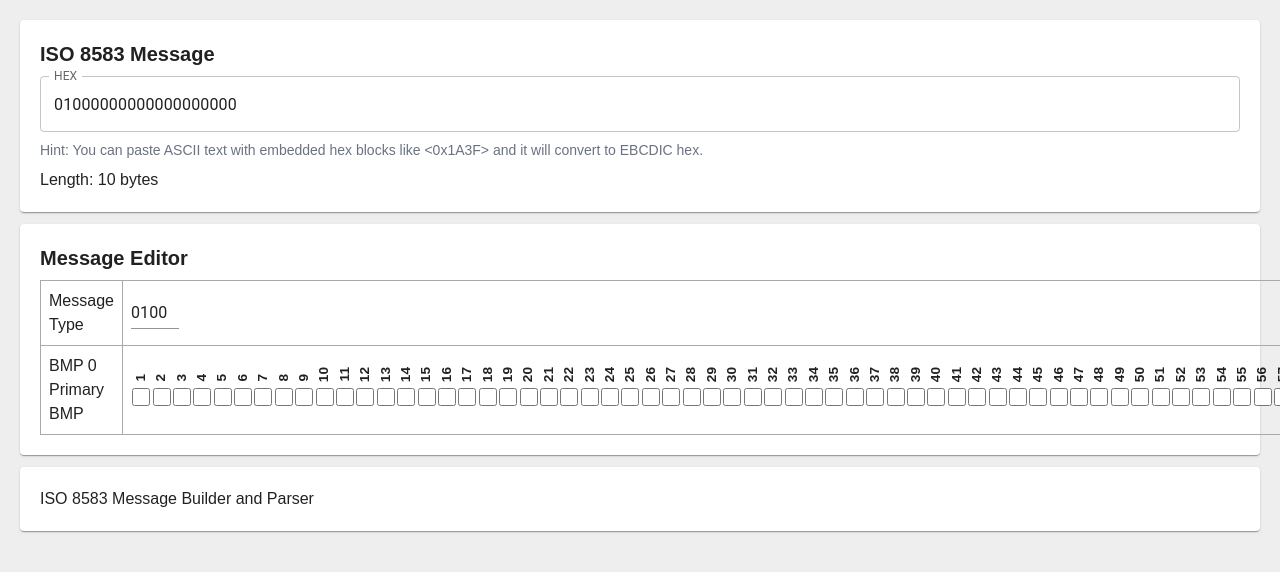
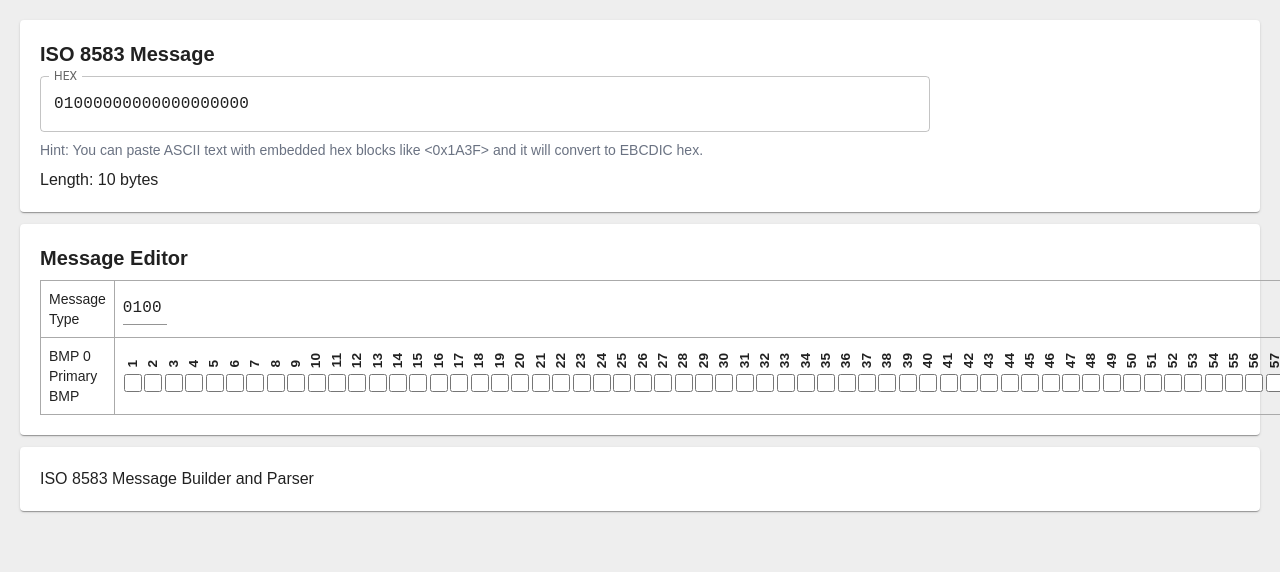
Before and after one commit to potpiejimmy/isobuilder-next, a Next.js app: page / in a window 1280 px wide. Shown: the top 572 px of the page. Built offline with nearby package versions, Linux system fonts and the light colour scheme.

Commit message:
implementing building and parsing

```diff
--- a/components/bmp.tsx
+++ b/components/bmp.tsx
@@ -36,7 +36,7 @@ export const BmpComponent: React.FC<BmpProps> = ({
 
     newSelectedValues.sort((a, b) => a - b);
     setSelectedValues(newSelectedValues);
-    console.log("Selected bitmap values:", newSelectedValues);
+//    console.log("Selected bitmap values:", newSelectedValues);
 
     if (onChange) {
       onChange(newSelectedValues);
--- /dev/null
+++ b/components/hextextfield.tsx
@@ -0,0 +1,79 @@
+import React, { useState, useEffect } from 'react';
+import TextField, { TextFieldProps } from '@mui/material/TextField';
+
+interface HexTextFieldProps extends Omit<TextFieldProps, 'onChange' | 'value'> {
+  maxLength?: number;
+  value?: string;
+  emitImmediate?: boolean;
+  onChange?: (value: string) => void;
+}
+
+const HexTextField: React.FC<HexTextFieldProps> = ({
+  maxLength,
+  onChange,
+  value,
+  emitImmediate = false,
+  ...otherProps
+}) => {
+  const [localValue, setLocalValue] = useState(value || '');
+
+  // Sync local value with external value prop
+  useEffect(() => {
+    setLocalValue(value || '');
+  }, [value]);
+
+  const handleChange = (event: React.ChangeEvent<HTMLInputElement>) => {
+    let newValue = event.target.value;
+
+    // Filter to only allow hexadecimal characters
+    newValue = newValue.replace(/[^0-9a-fA-F]/g, '');
+
+    // Convert to uppercase
+    newValue = newValue.toUpperCase();
+
+    // Apply maxLength if specified
+    if (maxLength && newValue.length > maxLength) {
+      newValue = newValue.slice(0, maxLength);
+    }
+
+    // Update local state
+    setLocalValue(newValue);
+
+    // Emit immediately if configured
+    if (emitImmediate && onChange) {
+      onChange(newValue);
+    }
+  };
+
+  const handleBlur = () => {
+    // Emit value to parent only when losing focus (if not emitting immediately)
+    if (!emitImmediate && onChange) {
+      onChange(localValue);
+    }
+  };
+
+  return (
+    <TextField
+      {...otherProps}
+      value={localValue}
+      onChange={handleChange}
+      onBlur={handleBlur}
+      slotProps={{
+        ...otherProps.slotProps,
+        htmlInput: {
+          ...otherProps.slotProps?.htmlInput,
+          maxLength: maxLength,
+        },
+      }}
+      sx={{
+        ...otherProps.sx,
+        width: `${maxLength ? maxLength+1 : 100}ch`,
+        '& input': {
+          fontFamily: 'monospace',
+        },
+      }}
+    />
+  );
+};
+
+export default HexTextField;
--- a/components/isofield.tsx
+++ b/components/isofield.tsx
@@ -1,5 +1,6 @@
 import TextField from '@mui/material/TextField';
 import React, { useState, useEffect } from 'react';
+import HexTextField from './hextextfield';
 
 interface IsoFieldProps {
   def?: any;
@@ -17,7 +18,7 @@ export const IsoFieldComponent: React.FC<IsoFieldProps> = ({
   onChange
 }) => {
   const [_val, setVal] = useState<string>('');
-  const [_parsing, setParsing] = useState<boolean>(false);
+//  const [_parsing, setParsing] = useState<boolean>(false);
 
   // EBCDIC conversion table
   const e2a = [
@@ -41,7 +42,7 @@ export const IsoFieldComponent: React.FC<IsoFieldProps> = ({
 
   // Initialize value from init prop
   useEffect(() => {
-    if (_parsing) return;
+//    if (_parsing) return;
     let v = '';
     if (init) {
       v = init;
@@ -51,7 +52,7 @@ export const IsoFieldComponent: React.FC<IsoFieldProps> = ({
       }
     }
     setVal(v);
-    setTimeout(() => emitVal(v), 0);
+    //emitVal(v);
   }, [init, def]);
 
   const mask = (): string => {
@@ -59,9 +60,9 @@ export const IsoFieldComponent: React.FC<IsoFieldProps> = ({
     return '00'.repeat(len());
   };
 
-  const lengthField = (): string => {
+  const lengthField = (val: string): string => {
     if (!def || !def.lenlen) return '';
-    const fieldLen = _val ? Math.round(_val.length / 2) : 0;
+    const fieldLen = val ? Math.round(val.length / 2) : 0;
     const lens = ('' + (Math.pow(10, def.lenlen) + fieldLen)).substr(1);
     return 'F' + lens.split('').join('F');
   };
@@ -76,7 +77,7 @@ export const IsoFieldComponent: React.FC<IsoFieldProps> = ({
   };
 
   const emitVal = (v: string) => {
-    let e = lengthField();
+    let e = lengthField(v);
     e += v.replace(/_/g, '');
     if (e.length % 2) e += '0';
     if (len()) {
@@ -87,12 +88,11 @@ export const IsoFieldComponent: React.FC<IsoFieldProps> = ({
     }
   };
 
-  const handleChange = (e: React.ChangeEvent<HTMLInputElement>) => {
-    setParsing(true);
-    const newVal = e.target.value;
+  const handleChange = (newVal: string) => {
+    //setParsing(true);
     setVal(newVal);
     emitVal(newVal);
-    setTimeout(() => setParsing(false), 500);
+    //setTimeout(() => setParsing(false), 500);
   };
 
   // Utility functions
@@ -134,37 +134,23 @@ export const IsoFieldComponent: React.FC<IsoFieldProps> = ({
   return (
     <div className="iso-field">
       {len() > 0 && (
-        <TextField variant='standard'
-          sx={{ width: (len() * 2 + 2) + 'ch' }}
+        <HexTextField variant='standard'
           value={_val}
           onChange={handleChange}
-          slotProps={{
-            htmlInput: {
-              maxLength: len() * 2,
-              pattern: '[A-Fa-f0-9]*'
-            }
-          }}
+          maxLength={len() * 2}
           placeholder={mask()}
-          style={{ fontFamily: 'monospace' }}
         />
       )}
 
       {def && def.lenlen && (
         <div className='flex flex-row gap-1 items-center'>
-          <div>{lengthField()}</div>
-          <TextField variant='standard'
-            sx={{ width: 100 + 'ch' }}
+          <div className='font-[monospace] text-sm'>{lengthField(_val)}</div>
+          <HexTextField variant='standard'
             value={_val}
             onChange={handleChange}
-            slotProps={{
-              htmlInput: {
-                pattern: '[A-Fa-f0-9]*'
-              }
-            }}
             placeholder="Enter hex"
-            style={{ fontFamily: 'monospace' }}
           />
-          {_val.length % 2 === 1 && <span> 0</span>}
+          {_val.length % 2 === 1 && <span className='font-[monospace] text-sm'> 0</span>}
         </div>
       )}
 
--- a/pages/index.tsx
+++ b/pages/index.tsx
@@ -4,6 +4,7 @@ import TextField from '@mui/material/TextField';
 import { parseAndConvertPastedString } from '../utils/ebcdic';
 import { BmpComponent } from '@/components/bmp';
 import IsoFieldComponent from '@/components/isofield';
+import HexTextField from '@/components/hextextfield';
 
 export default function Home() {
   const [hexValue, setHexValue] = useState('01000000000000000000');
@@ -71,23 +72,104 @@ export default function Home() {
     return (bmps[3] && bmps[3].endsWith('3')) || !!(messageType && messageType.startsWith('01'));
   }
 
+  const bitmapToHex = (bmp: number[], offset=0) => {
+    let res = new Array(64).fill('0');
+    for (let i in bmp) {
+      res[bmp[i]-1-offset] = '1';
+    }
+    return BigInt('0b1'+res.join("")).toString(16).substring(1);
+  }
+
+  const hexToBitmap = (hex: string, offset=0) => {
+    let bmp = [];
+    let res = BigInt('0x1'+hex).toString(2).substring(1);
+    for (let i=0; i<64; i++) {
+      if (res.charAt(i)=='1') bmp.push(i+offset+1);
+    }
+    return bmp;
+  }
+
+  const build = (useBmp0?: number[], useBmp1?: number[], useBmps?: Record<number,string>) => {
+    const currentBmp0 = useBmp0 ?? bmp0;
+    const currentBmp1 = useBmp1 ?? bmp1;
+    const currentBmps = useBmps ?? bmps;
+    //if (this._parsing) return;
+    let res = messageType;
+    res += bitmapToHex(currentBmp0);
+    if (currentBmp0[0]==1) res += bitmapToHex(currentBmp1,64);
+    for (let i in currentBmp0) {
+      if (currentBmp0[i]>1 && currentBmps[currentBmp0[i]]) res += currentBmps[currentBmp0[i]];
+    }
+    if (currentBmp0[0]==1) {
+      for (let i in currentBmp1) {
+        if (currentBmps[currentBmp1[i]]) res += currentBmps[currentBmp1[i]];
+      }
+    }
+    setHexValue(res);
+    //this.msgs = [];
+  }
+
+  const parse = (msg: string) => {
+    //this._parsing = true;
+    let offset = 0;
+    setMessageType(msg.substr(offset,4));
+    offset += 4;
+    setBmp0(hexToBitmap(msg.substr(offset,16)));
+    offset += 16;
+    if (bmp0[0]==1) {
+      setBmp1(hexToBitmap(msg.substr(offset,16), 64));
+      offset += 16;
+    }
+    for (let i in bmp0) {
+      let no = bmp0[i];
+      if (no>1 && isodef[no]) {
+        offset = parseField(msg, offset, no);
+      }
+    }
+    if (bmp0[0]==1) {
+      for (let i in bmp1) {
+        let no = bmp1[i];
+        if (isodef[no]) {
+          offset = parseField(msg, offset, no);
+        }
+      }
+    } else {
+      setBmp1([]);
+    }
+    //this.msgs = [];
+    //if (offset != msg.length) {
+    //  this.msgs.push({severity:'error', summary:'Invalid message', detail:'Invalid message length, expected length is '+offset/2});
+    //} else {
+    //  this.msgs.push({severity:'success', summary:'Message okay', detail:'Message successfully parsed'});
+    //}
+    //setTimeout(()=>this._parsing = false, 500);
+  }
+
+  const parseField = (msg: string, offset: number, no: number) => {
+    let len = emv() && isodef[no].len_emv ? isodef[no].len_emv! : isodef[no].len!;
+    if (isodef[no].lenlen) {
+      let lena = msg.substr(offset, isodef[no].lenlen*2);
+      len = parseInt(lena.replace(/[fF]/g,''));
+      len += isodef[no].lenlen;
+    }
+    bmps[no] = msg.substr(offset, len*2);
+    offset += len*2;
+    return offset;
+  }
+
   const bmpChange = (event: { no: number; val: string }) => {
     bmps[event.no] = event.val;
-//    setTimeout(()=>this.build(), 0);
+    build(undefined, undefined, bmps);
   }
 
-  const handleHexChange = (event: React.ChangeEvent<HTMLInputElement>) => {
-    const value = event.target.value;
-    // Only allow hexadecimal characters (0-9, A-F, a-f)
-    if (/^[0-9A-Fa-f]*$/.test(value)) {
-      setHexValue(value);
-      // Update message type from first 4 characters
-      setMessageType(value.substring(0, 4).padEnd(4, '0'));
-    }
+  const handleHexChange = (value: string) => {
+    setHexValue(value);
+    // Update message type from first 4 characters
+    setMessageType(value.substring(0, 4).padEnd(4, '0'));
+    parse(value);
   };
 
-  const handleMessageTypeChange = (event: React.ChangeEvent<HTMLInputElement>) => {
-    const value = event.target.value;
+  const handleMessageTypeChange = (value: string) => {
     // Only allow digits 0-9 and max 4 characters
     if (/^[0-9]*$/.test(value) && value.length <= 4) {
       const paddedValue = value.padEnd(4, '0');
@@ -123,14 +205,14 @@ export default function Home() {
         <Paper>
           <div className="p-5 flex flex-col gap-2">
             <h1 className="text-xl font-bold">ISO 8583 Message</h1>
-            <TextField
-              id="outlined-basic"
+            <HexTextField
               className="w-full"
               label="HEX"
               variant="outlined"
               value={hexValue}
               onChange={handleHexChange}
               onPaste={handlePaste}
+              emitImmediate={true}
             />
             <span className='text-sm text-gray-500'>Hint: You can paste ASCII text with embedded hex blocks like &lt;0x1A3F&gt; and it will convert to EBCDIC hex.</span>
             Length: {hexValue.length / 2} bytes
@@ -142,33 +224,28 @@ export default function Home() {
             <table className="border-collapse main">
               <tbody>
                 <tr>
-                  <td>Message Type</td>
+                  <td className='text-sm'>Message Type</td>
                   <td>
-                    <TextField variant='standard' value={messageType} onChange={handleMessageTypeChange}
-                      slotProps={{
-                        htmlInput: {
-                          maxLength: 4,
-                          pattern: '[0-9]*'
-                        }
-                      }}
-                      placeholder="0000" sx={{ width: '3rem' }}
+                    <HexTextField variant='standard' value={messageType} onChange={handleMessageTypeChange}
+                      maxLength={4}
+                      placeholder="0000"
                     />
                   </td>
                 </tr>
                 <tr>
-                  <td>BMP 0<br/>Primary BMP</td>
+                  <td className='text-sm'>BMP 0<br/>Primary BMP</td>
                   <td>
-                    <BmpComponent selectedValues={bmp0} onChange={setBmp0}></BmpComponent>
+                    <BmpComponent selectedValues={bmp0} onChange={b0=>{setBmp0(b0);build(b0);}}></BmpComponent>
                   </td>
                 </tr>
                 {bmp0.map(no => (
                   <tr key={`bmp-${no}`}>
                     {no === 1 && <>
-                      <td>BMP 1<br/>Secondary BMP</td>
-                      <td><BmpComponent selectedValues={bmp1} onChange={setBmp1}></BmpComponent></td>
+                      <td className='text-sm'>BMP 1<br/>Secondary BMP</td>
+                      <td><BmpComponent startNo={65} selectedValues={bmp1} onChange={b1=>{setBmp1(b1);build(undefined, b1);}}></BmpComponent></td>
                     </>}
                     {no > 1 && <>
-                      <td>BMP {no}<br/>{fieldLabel(no)}</td>
+                      <td className='text-sm'>BMP {no}<br/>{fieldLabel(no)}</td>
                       <td><IsoFieldComponent init={bmps[no]} no={no} def={isodef[no]} emv={emv()} onChange={bmpChange}></IsoFieldComponent></td>
                     </>}
                   </tr>
```
